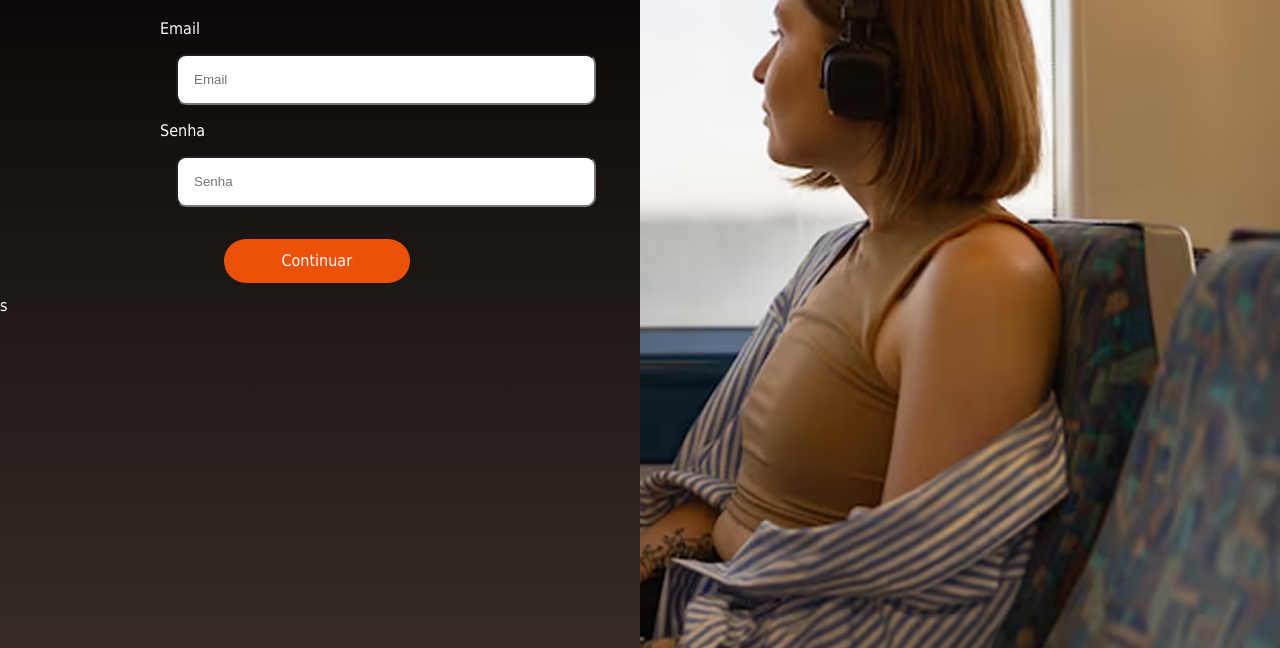
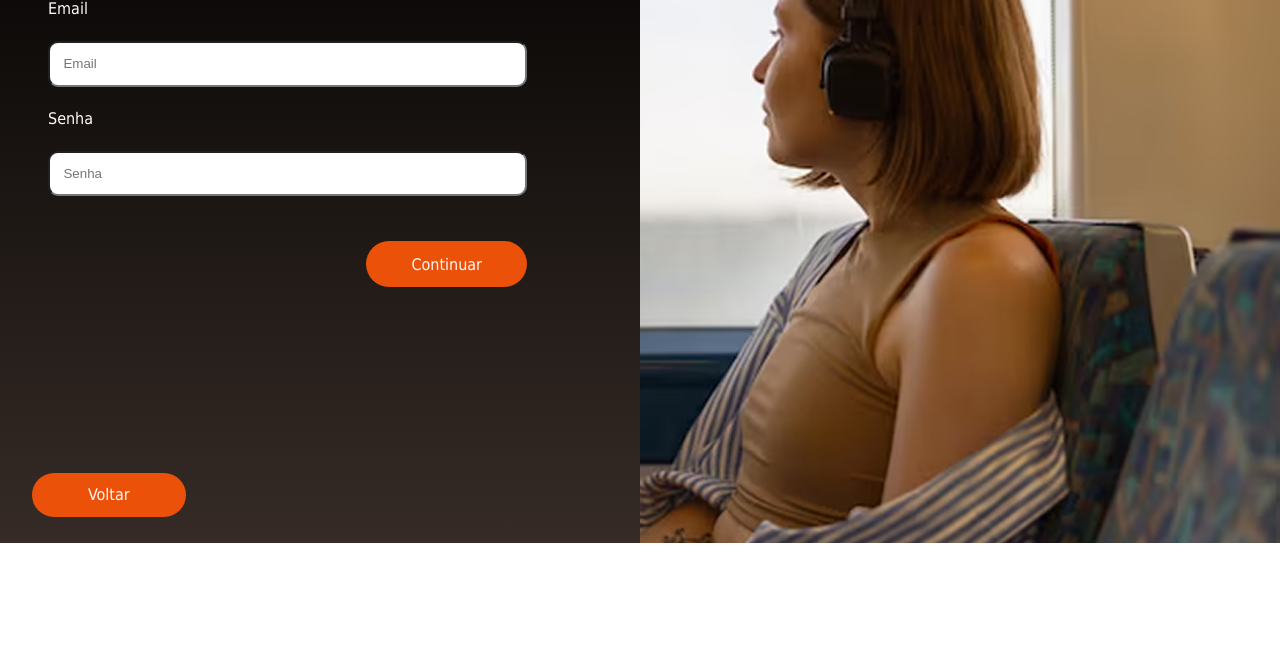
Before and after one commit to Victor-Damaceno/cattune-dvds, a website: page public/login.html in a window 1280 px wide. Shown: the part 171-819 px from the top of the page. Drawn offline with Linux system fonts and the light colour scheme.

Commit message:
Refinando CSS das telas

```diff
--- a/public/css/cadastro.css
+++ b/public/css/cadastro.css
@@ -13,9 +13,38 @@ body {
     font-family: 'Inter', Tahoma, Verdana, sans-serif;
     display: flex;
 }
+.header {
+    position: fixed;
+    height: 80px;
+    top: 0;
+    left: 0;
+    width: 100%;
+    z-index: 1000;
+}
+.container {
+    width: 100%;
+    display: flex;
+    margin: auto;
+}
+#logo:hover {
+    cursor: pointer;
+
+}
+.header .container {
+  justify-content: space-between;
+  align-items: center;
+  height: 100%;
+}
+.img {
+    margin: 2%;
+}
+#logo {
+    width: 34%;
+}
 .corpo {
     display: flex;
     width: 100%;
+    flex-direction: column;
     justify-content: center;
     align-items: center;
 }
--- a/public/css/estilo1.css
+++ b/public/css/estilo1.css
@@ -23,7 +23,6 @@ body {
     left: 0;
     width: 100%;
     z-index: 1000;
-
 }
 .header a {
   text-decoration: none;
--- a/public/css/homepage.css
+++ b/public/css/homepage.css
@@ -33,6 +33,12 @@
     color: #FFFF;
 }
 
+.img {
+    margin: 1% 2%;
+}
+#logo {
+    width: 34%;
+}
 .descricao .container p{
     font-family: 'Inter';
     color: #FFFF;
--- a/public/css/login.css
+++ b/public/css/login.css
@@ -22,24 +22,30 @@ body {
     background-image: linear-gradient(to bottom, #000000, #362B26);
     color: #FFF9F9;
     z-index: 1000;
-    padding-bottom: 26%;
+    padding-bottom: 2%;
 }
 .card-login {
-    display: flex;
+
     flex-direction: column;
     justify-content: center;
     align-items: center;
-
-    margin-top: 15%;
-    height: 100%;
+    margin-top: 10%;
     width: 100%;
 }
 .titulo {
-
+    display: flex;
+    align-self: flex-start;
+    margin-left: 6%;
 }
 .formulario {
-    width: 50%;
-    padding: 2%;
+    width: 70%;
+    margin: 4%;
+}
+.form {
+    width: 100%;
+}
+.form span{
+    margin-left: 5%;
 }
 .imagem {
     width: 100%;
@@ -49,8 +55,8 @@ body {
     width: 90%;
 }
 .entrada {
-    padding: 5%;
-    width: 120%;
+    padding: 3%;
+    width: 100%;
     margin: 5%;
     border-radius: 10px;
 }
@@ -63,15 +69,34 @@ body {
 }
 .button {
     display: flex;
-    width: 50%;
+    width: 30%;
     justify-content: center;
     align-self: flex-end;
-    padding: 4%;
+    padding: 3%;
     margin-top: 5%;
-    margin-left: 20%;
+    margin-left: 76%;
     border-radius: 25px;
     background-color: #eb5109;
+    text-decoration: none;
+    color: #FFF9F9;
+}
+.button:hover {
+    background-color: #F2BC6B;
+    cursor: pointer;
 }
 .buttonSair {
     display: flex;
+    justify-content: center;
+    width: 20%;
+    margin-top: 25%;
+    margin-left: 5%;
+    border-radius: 25px;
+    background-color: #eb5109;
+    padding: 2%;
+    text-decoration: none;
+    color: #FFF9F9;
 }
+.buttonSair:hover{
+    background-color: #F2BC6B;
+    cursor: pointer;
+}
--- a/public/login.html
+++ b/public/login.html
@@ -30,14 +30,14 @@
                             <span>Senha</span>
                             <input placeholder="Senha" class="entrada">
                         </div>
-                        <div class="button" onclick="">Continuar</div>
+                        <a href="dashboards.html" class="button" onclick="">Continuar</a>
                     </div>
 
 
                 </div>
-                <div class="">
-                    s
-                </div>
+                <a href="homepage.html" class="buttonSair">
+                    Voltar
+                </a>
             </div>
 
         </div>
```
Also changed, not shown: public/cadastro.html (+9 -2 lines), public/homepage.html (+5 -3 lines), public/assets/cattuneLogo.gif (added).
